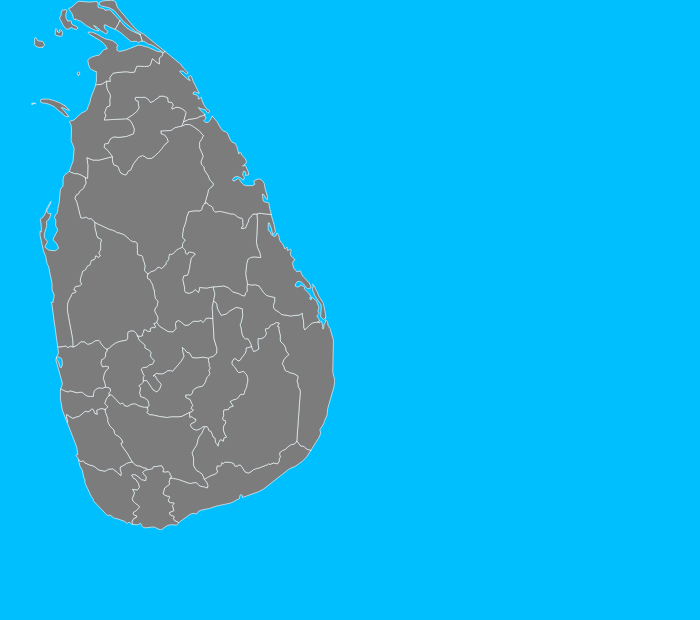
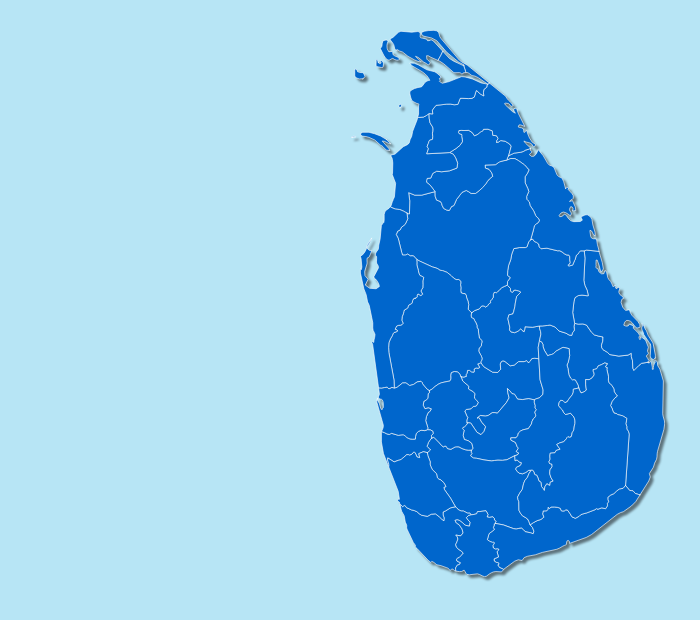
Before and after one commit to thamali-senevirathna/the-map, a React (Create React App) app: page / in a window 1280 px wide. Shown: the top 620 px of the page, without its empty margins (33-733 px from the left). Built offline with nearby package versions, Linux system fonts and the light colour scheme.

Commit message:
style for the map

```diff
--- a/src/SriLankaMap.js
+++ b/src/SriLankaMap.js
@@ -1,13 +1,11 @@
 import React from "react";
 import "./srilanka.css";
 import sl_map from './svg/lk.svg'
-// import { FontAwesomeIcon } from "@fortawesome/react-fontawesome";
-// import { faMapMarker } from '@fortawesome/free-solid-svg-icons';
 
 const SriLankaMap = () => {
   return (
     <div className="map-container">
-      <img alt={"Sri Lankan Map"} src={sl_map} style={{width:"25%"}}/>
+      <img alt={"Sri Lankan Map"} src={sl_map} style={{width:"35%"}}/>
     </div>
   );
 };
--- a/src/srilanka.css
+++ b/src/srilanka.css
@@ -1,25 +1,18 @@
 body{
-    background-color: deepskyblue;
+    background-color: rgb(183, 229, 245);
     margin: 0;
     height: 100%;
     overflow: hidden;
 }
-svg{
-    filter: drop-shadow(3px 5px 1px rgb(4 1 3 / 0.5));
+img{
+    filter: drop-shadow(3px 3px 1px rgb(4 1 3 / 0.5));
 }
+
 .map-container{
     width: max-content important!;
-    margin-left: 5%;
+    margin-left: 30%;
+    margin-top:2.34%;
 }
-.map-container path{
-    fill: #075a3b;
-    stroke: #cdc56f;
-    stroke-width: 4px;
-    transition: fill 0.3s;
+#p1:hover{
+fill:red
 }
-.map-container path:hover{
-    fill:red ;
-}
-.svg-container{
-    width: 50%;
-}
```
Also changed, not shown: src/svg/lk.svg.
